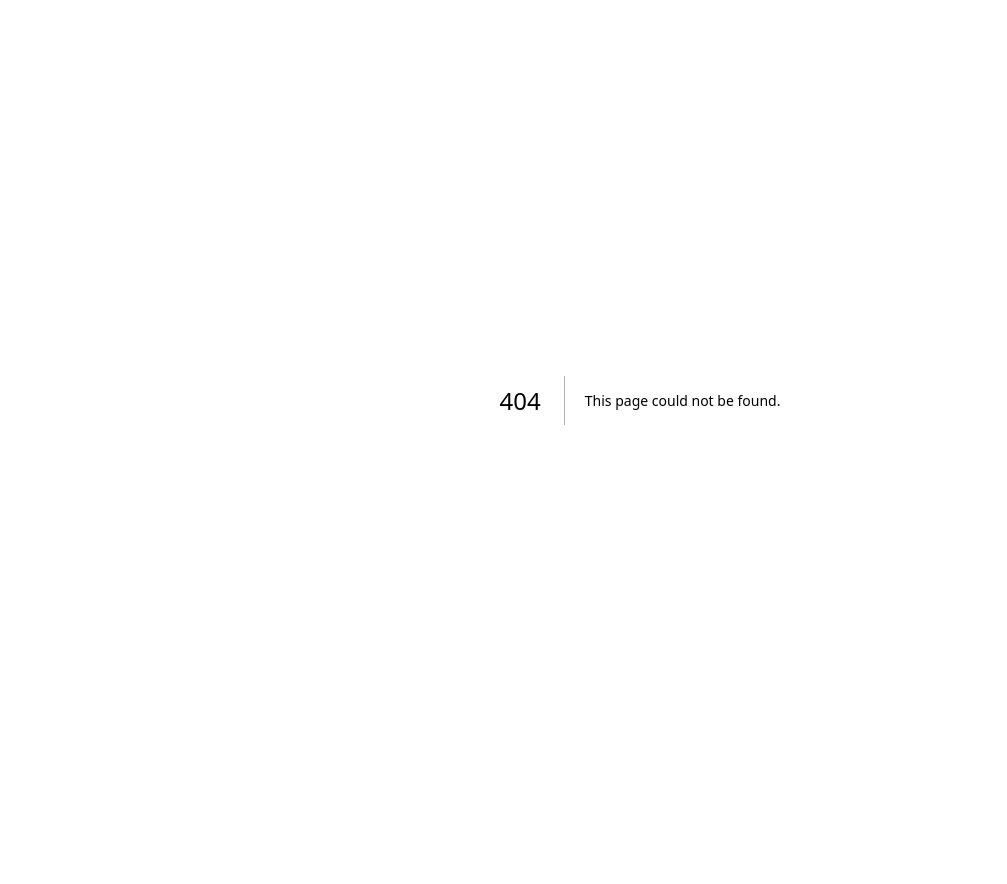
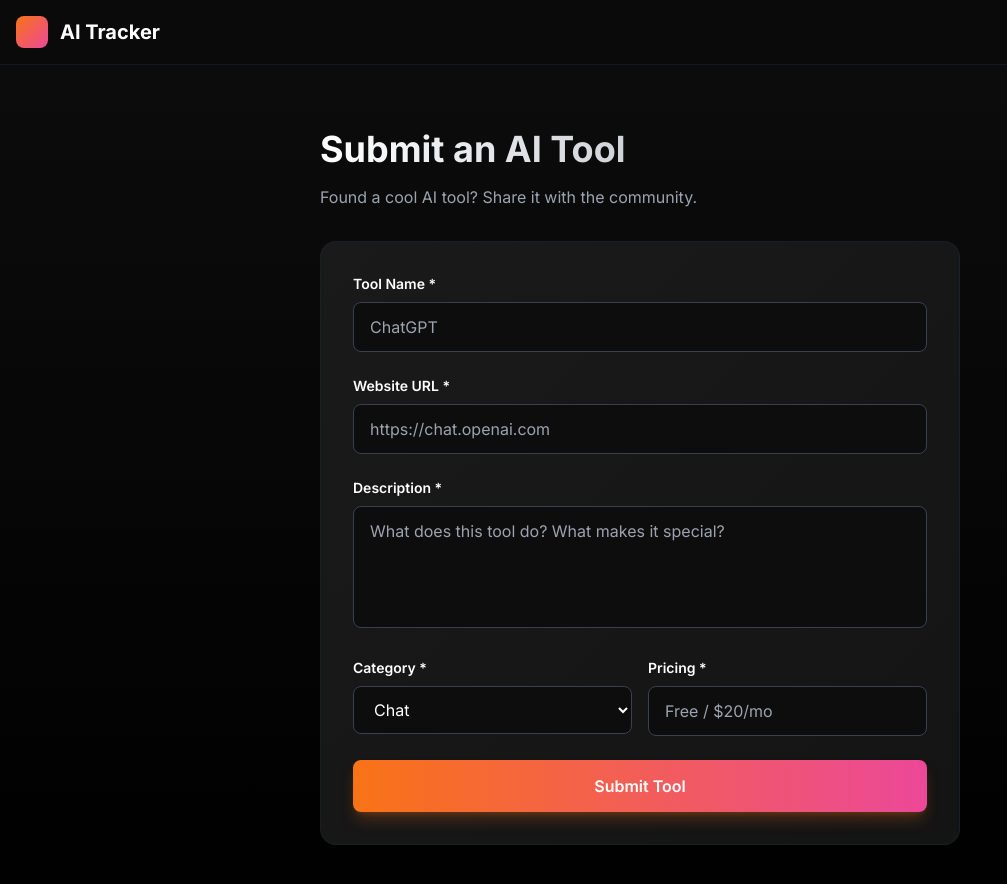
Before and after one commit to nathanMub/ai-tracker, a Next.js app: page /submit in a window 1280 px wide. Before the commit this address had no page. Shown: the top 884 px of the page, without its empty margins (0-1007 px from the left). Before the commit the page ends 800 px from the top, so only its background shows below. Built offline with nearby package versions, Linux system fonts and the light colour scheme.

Commit message:
Create page.tsx

```diff
--- /dev/null
+++ b/app/submit/page.tsx
@@ -0,0 +1,137 @@
+'use client'
+
+import Link from 'next/link'
+import { useState } from 'react'
+
+export default function SubmitPage() {
+  const [submitted, setSubmitted] = useState(false)
+  const [formData, setFormData] = useState({
+    name: '',
+    url: '',
+    description: '',
+    category: 'Chat',
+    price: ''
+  })
+
+  const handleSubmit = (e: React.FormEvent) => {
+    e.preventDefault()
+    // For now: save to localStorage. Later: send to DB
+    const submissions = JSON.parse(localStorage.getItem('submissions') || '[]')
+    submissions.push({...formData, id: Date.now(), upvotes: 0, submittedAt: new Date()})
+    localStorage.setItem('submissions', JSON.stringify(submissions))
+    setSubmitted(true)
+  }
+
+  if (submitted) {
+    return (
+      <div className="min-h-screen bg-gradient-to-b from-[#0D0D0D] to-[#000000] text-white flex items-center justify-center">
+        <div className="text-center max-w-md">
+          <div className="w-16 h-16 bg-gradient-to-br from-green-500 to-emerald-500 rounded-2xl mx-auto mb-6 flex items-center justify-center text-3xl">
+            ✓
+          </div>
+          <h1 className="text-3xl font-bold mb-4">Tool Submitted!</h1>
+          <p className="text-gray-400 mb-8">Thanks for contributing. We'll review and add it soon.</p>
+          <Link href="/" className="bg-gradient-to-r from-orange-500 to-pink-500 px-6 py-3 rounded-lg font-semibold inline-block hover:scale-105 transition">
+            Back to Tools
+          </Link>
+        </div>
+      </div>
+    )
+  }
+
+  return (
+    <div className="min-h-screen bg-gradient-to-b from-[#0D0D0D] to-[#000000] text-white">
+      <div className="border-b border-gray-800/50 bg-[#0A0A0A]/80 backdrop-blur-xl sticky top-0 z-40">
+        <div className="max-w-7xl mx-auto px-4 py-4 flex items-center justify-between">
+          <Link href="/" className="flex items-center gap-3">
+            <div className="w-8 h-8 bg-gradient-to-br from-orange-500 to-pink-500 rounded-lg"></div>
+            <h1 className="text-xl font-bold">AI Tracker</h1>
+          </Link>
+        </div>
+      </div>
+
+      <div className="max-w-2xl mx-auto px-4 py-16">
+        <h1 className="text-4xl font-bold mb-4 bg-gradient-to-r from-white to-gray-400 bg-clip-text text-transparent">
+          Submit an AI Tool
+        </h1>
+        <p className="text-gray-400 mb-8">Found a cool AI tool? Share it with the community.</p>
+
+        <form onSubmit={handleSubmit} className="space-y-6 bg-gradient-to-br from-[#1A1A1A] to-[#141414] border border-gray-800/50 rounded-2xl p-8">
+          <div>
+            <label className="block text-sm font-semibold mb-2">Tool Name *</label>
+            <input
+              type="text"
+              required
+              value={formData.name}
+              onChange={(e) => setFormData({...formData, name: e.target.value})}
+              placeholder="ChatGPT"
+              className="w-full bg-[#0D0D0D] border border-gray-700 rounded-lg px-4 py-3 focus:outline-none focus:border-orange-500 transition"
+            />
+          </div>
+
+          <div>
+            <label className="block text-sm font-semibold mb-2">Website URL *</label>
+            <input
+              type="url"
+              required
+              value={formData.url}
+              onChange={(e) => setFormData({...formData, url: e.target.value})}
+              placeholder="https://chat.openai.com"
+              className="w-full bg-[#0D0D0D] border border-gray-700 rounded-lg px-4 py-3 focus:outline-none focus:border-orange-500 transition"
+            />
+          </div>
+
+          <div>
+            <label className="block text-sm font-semibold mb-2">Description *</label>
+            <textarea
+              required
+              value={formData.description}
+              onChange={(e) => setFormData({...formData, description: e.target.value})}
+              placeholder="What does this tool do? What makes it special?"
+              rows={4}
+              className="w-full bg-[#0D0D0D] border border-gray-700 rounded-lg px-4 py-3 focus:outline-none focus:border-orange-500 transition resize-none"
+            />
+          </div>
+
+          <div className="grid grid-cols-2 gap-4">
+            <div>
+              <label className="block text-sm font-semibold mb-2">Category *</label>
+              <select
+                value={formData.category}
+                onChange={(e) => setFormData({...formData, category: e.target.value})}
+                className="w-full bg-[#0D0D0D] border border-gray-700 rounded-lg px-4 py-3 focus:outline-none focus:border-orange-500 transition"
+              >
+                <option>Chat</option>
+                <option>Image</option>
+                <option>Video</option>
+                <option>Music</option>
+                <option>Coding</option>
+                <option>Writing</option>
+                <option>Other</option>
+              </select>
+            </div>
+
+            <div>
+              <label className="block text-sm font-semibold mb-2">Pricing *</label>
+              <input
+                type="text"
+                required
+                value={formData.price}
+                onChange={(e) => setFormData({...formData, price: e.target.value})}
+                placeholder="Free / $20/mo"
+                className="w-full bg-[#0D0D0D] border border-gray-700 rounded-lg px-4 py-3 focus:outline-none focus:border-orange-500 transition"
+              />
+            </div>
+          </div>
+
+          <button
+            type="submit"
+            className="w-full bg-gradient-to-r from-orange-500 to-pink-500 hover:from-orange-600 hover:to-pink-600 py-3.5 rounded-lg font-semibold shadow-lg shadow-orange-500/25 transition-all hover:scale-[1.02]"
+          >
+            Submit Tool
+          </button>
+        </form>
+      </div>
+    </div>
+  )
+}
```
